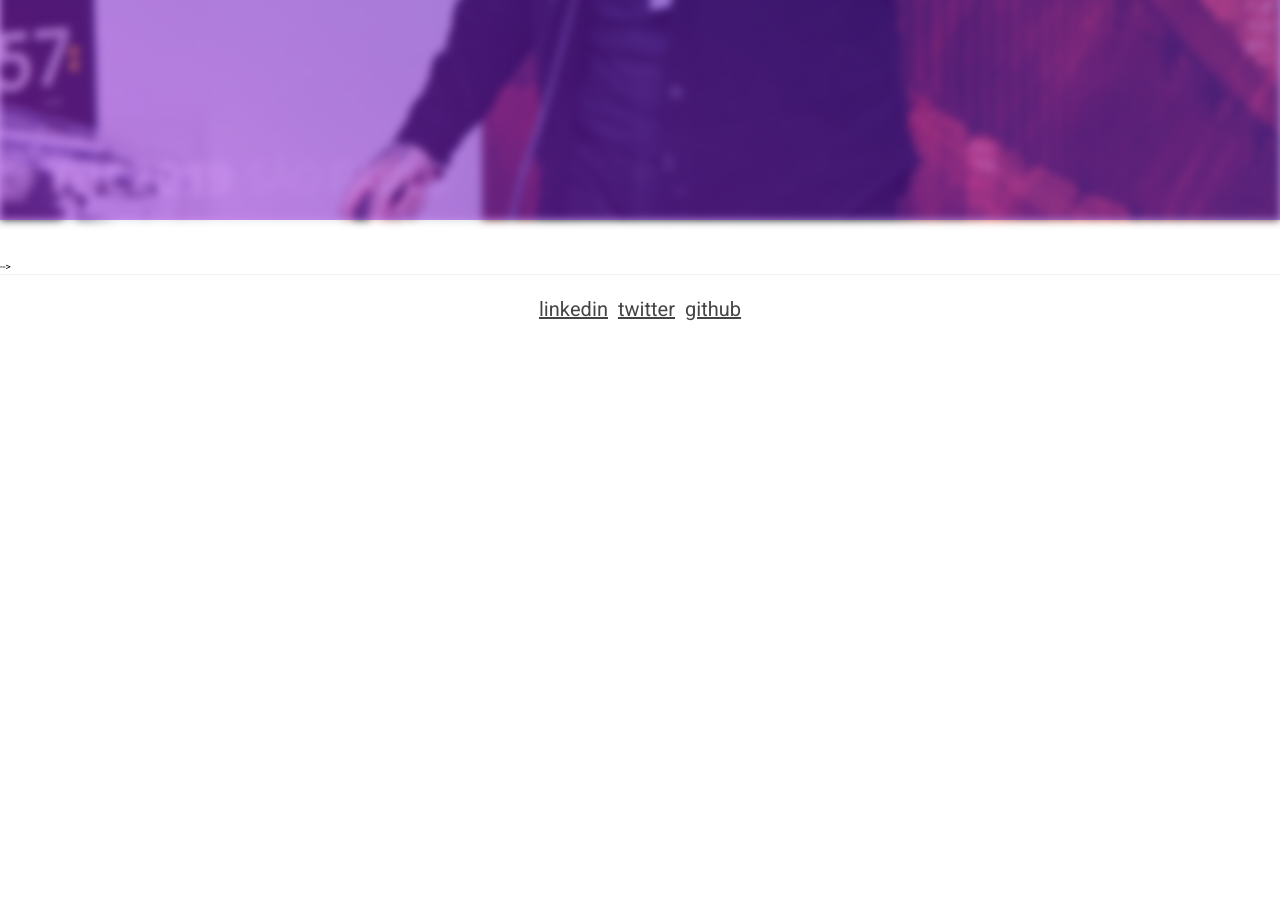
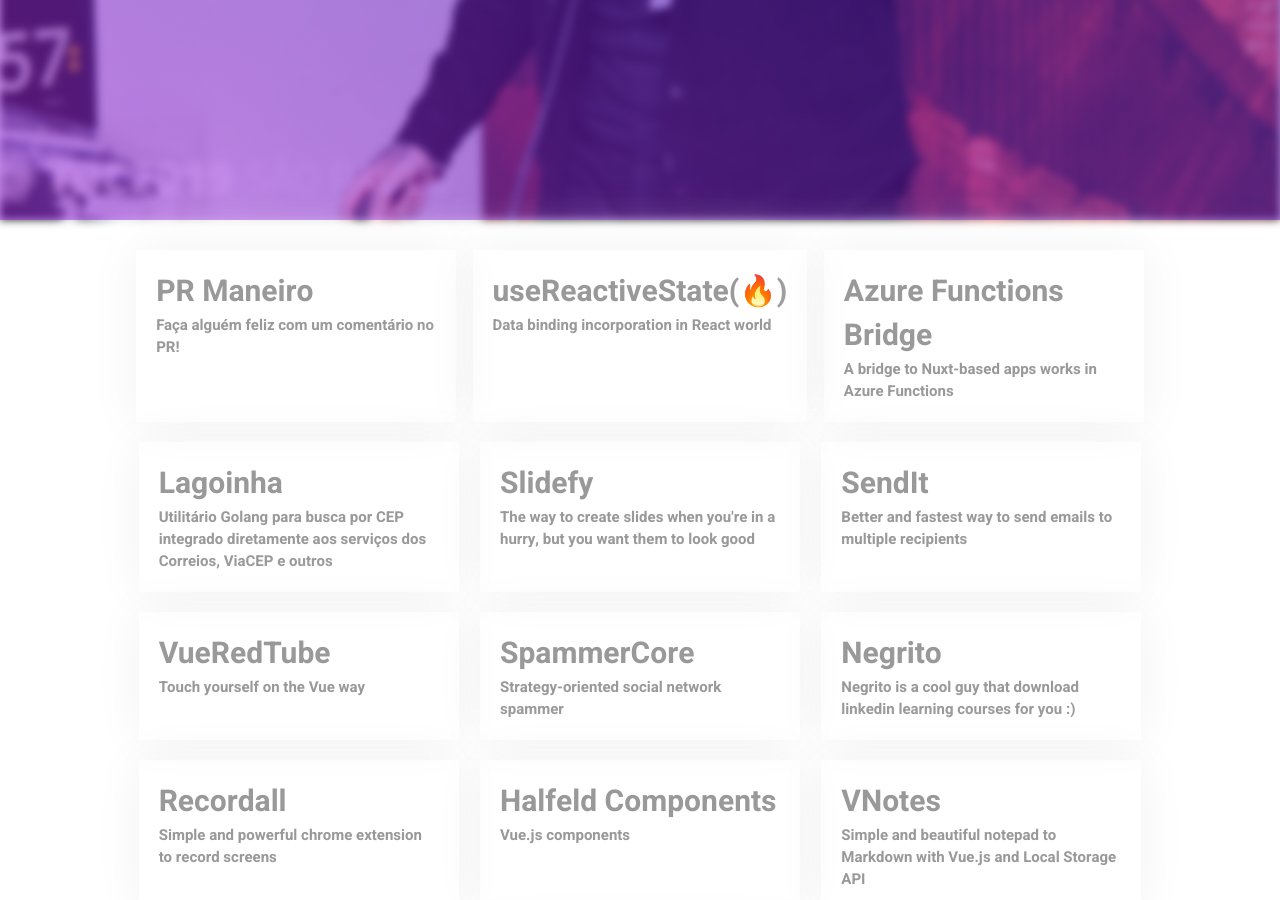
Before and after one commit to Halfeld/website, a Jekyll site: the page built from projects.html, in a window 1280 px wide and 900 px high, scrolled down 680 px. Built offline with Jekyll 4.4.1, drawn with Linux system fonts in a browser that asks for light colours; before the commit the page ends 1085 px from its top, so only the background shows below that; some of the changed text lies outside the part shown.

Commit message:
put my projects to server side

```diff
--- /dev/null
+++ b/_data/projects.yml
@@ -0,0 +1,51 @@
+- title: PR Maneiro
+  desc: Faça alguém feliz com um comentário no PR!
+  link: https://github.com/IgorHalfeld/pr-maneiro
+
+- title: useReactiveState(🔥)
+  desc: Data binding incorporation in React world
+  link: https://github.com/IgorHalfeld/use-reactive-state
+
+- title: Azure Functions Bridge
+  desc: A bridge to Nuxt-based apps works in Azure Functions
+  link: https://github.com/IgorHalfeld/azure-functions-bridge
+
+- title: Lagoinha
+  desc: Utilitário Golang para busca por CEP integrado diretamente aos serviços dos Correios, ViaCEP e outros
+  link: https://github.com/IgorHalfeld/lagoinha
+
+- title: Slidefy
+  desc: The way to create slides when you're in a hurry, but you want them to look good
+  link: https://github.com/IgorHalfeld/slidefy
+
+- title: SendIt
+  desc: Better and fastest way to send emails to multiple recipients
+  link: https://github.com/OrganizersTooling/send-it
+
+- title: VueRedTube
+  desc: Touch yourself on the Vue way
+  link: https://github.com/redtubelabs/vue
+
+- title: SpammerCore
+  desc: Strategy-oriented social network spammer
+  link: https://github.com/blackcapz/spammer-core
+
+- title: Negrito
+  desc: Negrito is a cool guy that download linkedin learning courses for you :)
+  link: https://github.com/IgorHalfeld/negrito
+
+- title: Recordall
+  desc: Simple and powerful chrome extension to record screens
+  link: https://github.com/IgorHalfeld/recordall
+
+- title: Halfeld Components
+  desc:  Vue.js components
+  link: https://github.com/IgorHalfeld/halfeld-components
+
+- title: VNotes
+  desc: Simple and beautiful notepad to Markdown with Vue.js and Local Storage API
+  link: https://github.com/IgorHalfeld/v-notes
+
+- title: Vue 2 course
+  desc: Course about Vue 2.0 in portuguese
+  link: https://github.com/IgorHalfeld/vue-2-course
--- a/assets/js/main.js
+++ b/assets/js/main.js
@@ -29,19 +29,19 @@
     </a>
   `);
 
-  const loadProjects = owner => repos => {
-    const promises = repos.map(repo =>
-      fetch(`https://api.github.com/repos/${owner}/${repo}`)
-      .then(res => res.json())
-    );
+  // const loadProjects = owner => repos => {
+  //   const promises = repos.map(repo =>
+  //     fetch(`https://api.github.com/repos/${owner}/${repo}`)
+  //     .then(res => res.json())
+  //   );
 
-    Promise.all(promises)
-    .then(res => {
-      res.forEach(item => {
-        $('.projects').innerHTML += template(item);
-      })
-    });
-  };
+  //   Promise.all(promises)
+  //   .then(res => {
+  //     res.forEach(item => {
+  //       $('.projects').innerHTML += template(item);
+  //     })
+  //   });
+  // };
 
   const addEventListeners = () => {
     const btnMenu = $('#btn-menu');
@@ -50,17 +50,17 @@
     btnMenu.addEventListener('click', () => wrapper.classList.toggle('show'));
   };
 
-  const withIgorHalfeldProjects = loadProjects('IgorHalfeld');
-  const withBlackCapsProjects = loadProjects('blackcapz');
-  const withRedtubeLabsProjects = loadProjects('redtubelabs');
-  const withNOALVOProjects = loadProjects('NOALVO');
+  // const withIgorHalfeldProjects = loadProjects('IgorHalfeld');
+  // const withBlackCapsProjects = loadProjects('blackcapz');
+  // const withRedtubeLabsProjects = loadProjects('redtubelabs');
+  // const withNOALVOProjects = loadProjects('NOALVO');
 
-  const runLoadProjects = () => Promise.all([
-    withIgorHalfeldProjects(['v-notes', 'lagoinha', 'halfeld-components', 'slidefy', 'vue-2-course', 'recordall', 'negrito']),
-    withBlackCapsProjects(['spammer-core']),
-    withRedtubeLabsProjects(['vue']),
-    withNOALVOProjects(['vue-architecture-boilerplate']),
-  ]);
+  // const runLoadProjects = () => Promise.all([
+  //   withIgorHalfeldProjects(['v-notes', 'lagoinha', 'halfeld-components', 'slidefy', 'vue-2-course', 'recordall', 'negrito']),
+  //   withBlackCapsProjects(['spammer-core']),
+  //   withRedtubeLabsProjects(['vue']),
+  //   withNOALVOProjects(['vue-architecture-boilerplate']),
+  // ]);
 
   const changeContext = ({ bg, title, desc }) => {
     $('#stars').style.backgroundImage = `url(/assets/img/${bg})`;
@@ -99,8 +99,7 @@
         bg: 'projects-banner.jpg',
         title: 'Projects.',
         desc: 'Building the future.',
-      }),
-      runLoadProjects();
+      });
     },
   };
 
--- a/projects.html
+++ b/projects.html
@@ -5,5 +5,10 @@
 ---
 
 <article class="projects">
-
+  {% for project in site.data.projects %}
+    <a href="{{ project.link }}}" target="_blank" class="project">
+      <h1 class="project--title">{{ project.title }}</h1>
+      <h2 class="project--desc">{{ project.desc }}</h2>
+    </a>
+  {% endfor %}
 </article>
```
